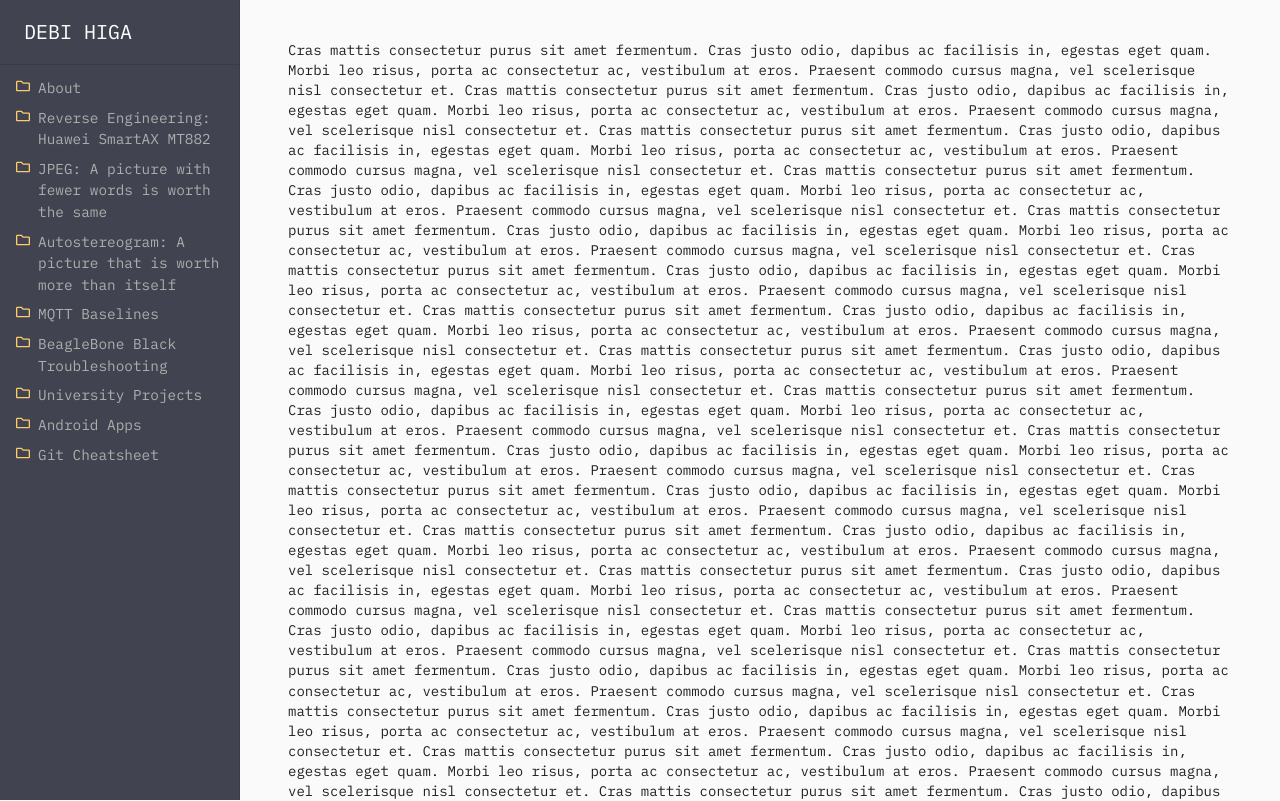
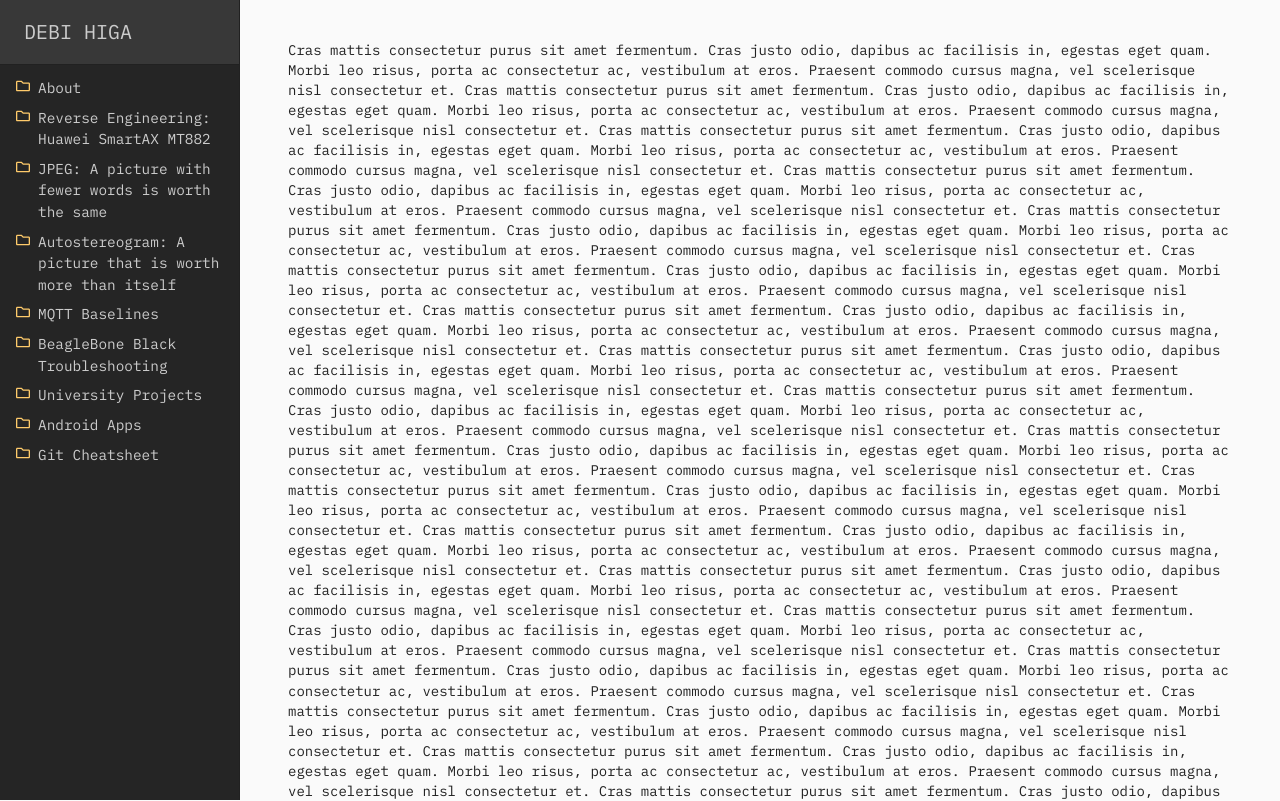
Before and after one commit to debihiga/debihiga.github.io, a React (Create React App) app: page / in a window 1280 px wide. Shown: the top 801 px of the page. Built offline with nearby package versions, Linux system fonts and the light colour scheme.

Commit message:
Separated styles in Drawer.

```diff
--- a/src/App.js
+++ b/src/App.js
@@ -22,12 +22,6 @@ const useStyles = makeStyles((theme) => ({
   },
 }));
 
-// TODO: Create a theme
-export const drawerWidth = 240;
-// Used in DrawerResponsive and AppBarHidden
-export const drawerBackgroundColor = '#414450';
-export const drawerH6Color = '#FFF';
-export const title = "DEBI HIGA";
 /**
  naranja: #ffcb6b
 azul: #7da3f3
--- a/src/components/AppBarHidden.js
+++ b/src/components/AppBarHidden.js
@@ -5,8 +5,16 @@ import MenuIcon from '@material-ui/icons/Menu';
 import React from 'react';
 import Toolbar from '@material-ui/core/Toolbar';
 import Typography from '@material-ui/core/Typography';
+import { makeStyles } from '@material-ui/core/styles';
 import { title } from '../constants/Constants';
-import { useStyles } from '../styles/Styles';
+
+const useStyles = makeStyles((theme) => ({
+  /** Title bar */
+  appBar: {
+    backgroundColor: '#3C3C3C',
+    color: '#CCCCCC',
+  },
+}));
 
 function AppBarHidden(props) {
 
@@ -22,7 +30,6 @@ function AppBarHidden(props) {
               aria-label="open drawer"
               edge="start"
               onClick={props.handleDrawerToggle}
-              className={classes.menuButton}
             >
               <MenuIcon />
             </IconButton>
--- a/src/components/DrawerResponsive.js
+++ b/src/components/DrawerResponsive.js
@@ -1,4 +1,4 @@
-import { drawerBackgroundColor, drawerH6Color, drawerWidth, title } from '../App';
+import { drawerWidth, title } from '../constants/Constants';
 import { makeStyles, useTheme } from '@material-ui/core/styles';
 
 import CssBaseline from '@material-ui/core/CssBaseline';
@@ -6,46 +6,45 @@ import Divider from '@material-ui/core/Divider';
 import Drawer from '@material-ui/core/Drawer';
 import { FontAwesomeIcon } from '@fortawesome/react-fontawesome'
 import Hidden from '@material-ui/core/Hidden';
-import InboxIcon from '@material-ui/icons/MoveToInbox';
 import List from '@material-ui/core/List';
 import ListItem from '@material-ui/core/ListItem';
-import ListItemIcon from '@material-ui/core/ListItemIcon';
 import ListItemText from '@material-ui/core/ListItemText';
-import MailIcon from '@material-ui/icons/Mail';
-import PropTypes from 'prop-types';
 import React from 'react';
 import { Toolbar } from '@material-ui/core';
 import Typography from '@material-ui/core/Typography';
 import { faFolder } from '@fortawesome/free-regular-svg-icons'
 
+/** Drawer Header */
+
+const stylesDrawerHeader = makeStyles((theme) => ({
+  /** Project folder */
+  drawerHeader: {
+    backgroundColor: '#383838',
+    color: '#CCCCCC',
+  },
+}));
+
+function DrawerHeader() {
+  const classes = stylesDrawerHeader();
+  return (
+    <Toolbar className={classes.drawerHeader}>
+      <Typography variant="h6" noWrap>
+        {title}
+      </Typography>
+    </Toolbar>
+  );
+}
+
+/** Drawer Items */
+
 const useStyles = makeStyles((theme) => ({
-  appBarDrawer: {
-    bottom: theme.spacing(2),
-    right: theme.spacing(2),
-    display: 'flex',
-  },
-  drawer: {
-    [theme.breakpoints.up('sm')]: {
-      width: drawerWidth,
-      flexShrink: 0,
-    },
-  },
-  // necessary for content to be below app bar
-  toolbar: {
-    color: drawerH6Color,
-  },
-  drawerPaper: {
-    width: drawerWidth,
-    background: drawerBackgroundColor,
-  },
   listItem: {
     paddingTop: 0,
     paddingBottom: 0,
     alignItems: 'baseline'
   },
-  listItemText:{
-    fontSize:'0.9rem',
-    color: '#adadad',
+  listItemText: {
+    fontSize: '0.9rem',
     paddingLeft: 8
   }
 }));
@@ -53,57 +52,66 @@ const useStyles = makeStyles((theme) => ({
 function ListItem1(props) {
   const classes = useStyles();
   return (
-    <ListItem classes={{root:classes.listItem}}
+    <ListItem classes={{ root: classes.listItem }}
       button
       key={props.name} >
       <FontAwesomeIcon icon={faFolder} color={"#ffcb6b"} />
-      <ListItemText classes={{primary:classes.listItemText}} primary={props.name} />
+      <ListItemText classes={{ primary: classes.listItemText }} primary={props.name} />
     </ListItem>
   );
 }
 
+/** Drawer */
+
+const stylesDrawer = makeStyles((theme) => ({
+  drawer: {
+    [theme.breakpoints.up('sm')]: {
+      width: drawerWidth, // Shifts page content
+      flexShrink: 0,
+    },
+  },
+  /** Project folders */
+  drawerPaper: {
+    width: drawerWidth, // Adjust drawer width
+    backgroundColor: '#252525',
+    color: '#CCCCCC',
+  },
+}));
+
 function DrawerResponsive(props) {
-  const { container } = props;
-  const classes = useStyles();
+
+  const classes = stylesDrawer();
   const theme = useTheme();
 
   const drawer = (
     <div>
-      <Toolbar className={classes.toolbar}>
-        <Typography variant="h6" noWrap>
-          {title}
-        </Typography>
-      </Toolbar>
+      <DrawerHeader />
       <Divider />
       <List>
-          <ListItem1 name={'About'}/>
-          <ListItem1 name={'Reverse Engineering: Huawei SmartAX MT882'}/>
-          <ListItem1 name={'JPEG: A picture with fewer words is worth the same'}/>
-          <ListItem1 name={'Autostereogram: A picture that is worth more than itself'}/>
-          <ListItem1 name={'MQTT Baselines'}/>
-          <ListItem1 name={'BeagleBone Black Troubleshooting'}/>
-          <ListItem1 name={'University Projects'}/>
-          <ListItem1 name={'Android Apps'}/>
-          <ListItem1 name={'Git Cheatsheet'}/>
+        <ListItem1 name={'About'} />
+        <ListItem1 name={'Reverse Engineering: Huawei SmartAX MT882'} />
+        <ListItem1 name={'JPEG: A picture with fewer words is worth the same'} />
+        <ListItem1 name={'Autostereogram: A picture that is worth more than itself'} />
+        <ListItem1 name={'MQTT Baselines'} />
+        <ListItem1 name={'BeagleBone Black Troubleshooting'} />
+        <ListItem1 name={'University Projects'} />
+        <ListItem1 name={'Android Apps'} />
+        <ListItem1 name={'Git Cheatsheet'} />
       </List>
     </div>
   );
 
   return (
-    <div className={classes.appBarDrawer}>
+    <nav className={classes.drawer} aria-label="menu">
       <CssBaseline />
-      <nav className={classes.drawer} aria-label="mailbox folders">
-        {/* The implementation can be swapped with js to avoid SEO duplication of links. */}
+      {/* Mobile Drawer */}
       <Hidden smUp implementation="css">
         <Drawer
-            container={container}
           variant="temporary"
           anchor={theme.direction === 'rtl' ? 'right' : 'left'}
           open={props.mobileOpen}
           onClose={props.handleDrawerToggle}
-            classes={{
-              paper: classes.drawerPaper,
-            }}
+          classes={{ paper: classes.drawerPaper }}
           ModalProps={{
             keepMounted: true, // Better open performance on mobile.
           }}
@@ -111,11 +119,10 @@ function DrawerResponsive(props) {
           {drawer}
         </Drawer>
       </Hidden>
+      {/* Desktop Drawer */}
       <Hidden xsDown implementation="css">
         <Drawer
-            classes={{
-              paper: classes.drawerPaper,
-            }}
+          classes={{ paper: classes.drawerPaper }}
           variant="permanent"
           open
         >
@@ -123,16 +130,7 @@ function DrawerResponsive(props) {
         </Drawer>
       </Hidden>
     </nav>
-    </div>
   );
 }
 
-DrawerResponsive.propTypes = {
-  /**
-   * Injected by the documentation to work in an iframe.
-   * You won't need it on your project.
-   */
-  container: PropTypes.any,
-};
-
 export default DrawerResponsive;
--- a/src/constants/Constants.js
+++ b/src/constants/Constants.js
@@ -1,2 +1,3 @@
 export const title = "DEBI HIGA";
 export const anchorScrollToTop = 'anchor-scroll-to-top';
+export const drawerWidth = 240;
--- a/src/styles/Styles.js
+++ b/src/styles/Styles.js
@@ -8,13 +8,6 @@ export const drawerBackgroundColor = '#414450';
 export const drawerH6Color = '#FFF';
 
 export const useStyles = makeStyles((theme) => ({
-  /** AppBar */
-  appBar: {
-    backgroundColor: drawerBackgroundColor,
-  },
-  menuButton: {
-    marginRight: theme.spacing(2),
-  },
   /** Drawer */
   /** Button Scroll to Top */
   buttonScrollToTop: {
```
Lines whose indentation alone changed are shown as unchanged.
